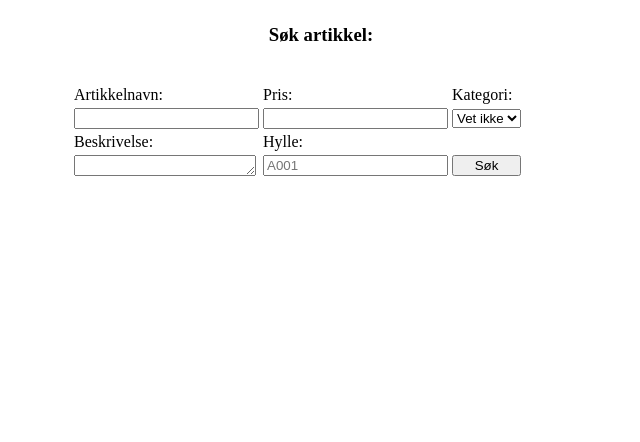
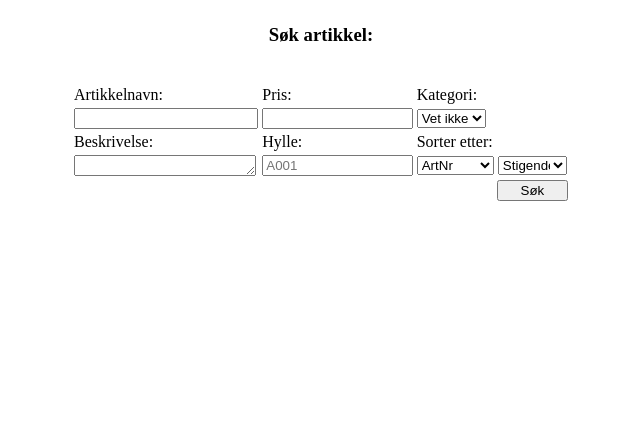
Before and after one commit to henriksen-marcus/Customer-Service-Desk, a PHP site: page /artikkeloversikt.html in a window 1280 px wide. Shown: the part 121-563 px from the top of the page, without its empty margins (319-959 px from the left). Run offline with PHP 8.4, Linux system fonts and the light colour scheme; data that the repository does not hold is empty.

Commit message:
Better search
- Added sorting to the search page, users can now sort based on any column, columns are automatically retrieved from the database, to ensure matching values.
- Users can also sort by asc/desc.
- Added favicon

```diff
--- a/Website/CSS/stylesheet.css
+++ b/Website/CSS/stylesheet.css
@@ -47,7 +47,7 @@
 
 #loadback tbody tr td {
   text-align: center;
-  padding: 2px 1px;
+  padding: 4px 2px;
   background-color: white;
 }
 
@@ -119,3 +119,10 @@
   margin: 0;
   float: left;
 }
+
+#searchBtn
+{
+  width: 47%;
+  float right;
+  text-align: center;
+}
--- a/Website/JS/skaff_artikkel.js
+++ b/Website/JS/skaff_artikkel.js
@@ -11,11 +11,15 @@
     var beskrivelse = $("#beskrivelse").val();
     var hylleBokstav = $("#hylle").val().substr(0, 1);
     var hylleNr = $("#hylle").val().slice(1);
+    var sort_by = $("#sorter").val();
+    var sortOptn = $("#sortOptn").val();
 
     var hasInput = false;
     // Don't allow the user to submit an empty form
     $(".searchForm").find("input, textarea, select").each(function() {
-      if ($(this).val() && $(this).attr("type") != "submit") {
+      if ($(this).val() && $(this).attr("type") != "submit" &&
+          $(this).attr("id") != "sorter" &&
+          $(this).attr("id") != "sortOptn") {
         hasInput = true;
         return;
       }
@@ -33,7 +37,9 @@
       kategori: kategori,
       beskrivelse: beskrivelse,
       hylleBokstav: hylleBokstav,
-      hylleNr: hylleNr
+      hylleNr: hylleNr,
+      sort_by: sort_by,
+      sortOptn: sortOptn
     });
   });
 
--- /dev/null
+++ b/Website/JS/skaff_sorts.js
@@ -0,0 +1,12 @@
+$(document).ready(function() {
+
+  $.ajax({
+    url: "./PHP/skaff_sorts.php",
+    type: "POST",
+    success: function (result)
+    {
+      $("#sorter").append(result);
+    }
+  });
+
+});
--- a/Website/PHP/skaff_artikkel.php
+++ b/Website/PHP/skaff_artikkel.php
@@ -11,6 +11,8 @@
   $beskrivelse = processData($_POST['beskrivelse']);
   $hylleBokstav = processData($_POST['hylleBokstav']);
   $hylleNr = processData($_POST['hylleNr']);
+  $sort_by = processData($_POST['sort_by']);
+  $sortOptn = processData($_POST['sortOptn']);
 
 	$sql = "SELECT * FROM ProduktListe WHERE";
 
@@ -41,6 +43,10 @@
     $hylle = $hylleBokstav . $hylleNr;
     addSQL("Hylle = $hylle");
   }
+
+
+  $sql = $sql . "ORDER BY " . $sort_by . " " . $sortOptn;
+
   $sqlPrint = json_encode($sql);
   echo "<script>console.log('SQL query: ' + $sqlPrint)</script>";
 
--- /dev/null
+++ b/Website/PHP/skaff_sorts.php
@@ -0,0 +1,16 @@
+<?php
+  include 'connect.php';
+  include 'functions.php';
+
+
+  $sql = "SELECT *FROM INFORMATION_SCHEMA.COLUMNS
+  WHERE TABLE_NAME = 'Produktliste';";
+
+  $result = mysqli_query($link, $sql);
+
+  while ($rad = mysqli_fetch_assoc($result))
+  {
+    $colName = $rad['COLUMN_NAME'];
+    $colModName = ucfirst($colName);
+    echo "<option value='$colName'>$colModName</option>";
+  }
--- a/Website/artikkeloversikt.html
+++ b/Website/artikkeloversikt.html
@@ -7,6 +7,7 @@
 		</script>
 		<script src="JS/skaff_artikkel.js"></script>
 		<script src="JS/kategori_options.js"></script>
+		<script src="JS/skaff_sorts.js"></script>
 		<script>
 		// Disable autocomplete for all inputs, too lazy to do it in html
 		$(document).ready(function() {
@@ -18,6 +19,7 @@
 		<meta charset="UTF-8"/>
 		<meta name="viewport" content="width=device-width, initial-scale=1"/>
 		<link rel="stylesheet" type="text/css" href="CSS/stylesheet.css"/>
+		<link rel="icon" href="favicon.ico" type="image/x-icon" />
 		<title>Artikkeloversikt</title>
 	</head>
 	<body>
@@ -48,12 +50,24 @@
 				    <tr>
 				      <td><p>Beskrivelse:</p></td>
 				      <td><p>Hylle:</p></td>
+							<td><p>Sorter etter:</p></td>
 				    </tr>
 				    <tr>
 				      <td><textarea type="text" rows=1 maxlength="1500" id="beskrivelse"></textarea></td>
 				      <td><input type="text" placeholder="A001" id="hylle"/></td>
-				      <td><input type="submit" id="searchBtn" value="Søk"/></td>
+				      <td>
+								<select id="sorter" style="width: 51%; margin: 0;"></select>
+								<select id="sortOptn" style="width: 46%; margin: 0;">
+									<option value="ASC">Stigende</option>
+									<option value="DESC">Synkende</option>
+								</select>
+							</td>
 				    </tr>
+						<tr>
+							<td></td>
+							<td></td>
+							<td style="text-align: right;"><button type="submit" id="searchBtn" value="Søk">Søk</button></td>
+						</tr>
 				  </table>
 				</div>
 				<p id="errorField" style="text-align:center; color:red;"></p>
--- a/Website/index.html
+++ b/Website/index.html
@@ -29,6 +29,7 @@
 		<meta charset="UTF-8"/>
 		<meta name="viewport" content="width=device-width, initial-scale=1"/>
 		<link rel="stylesheet" type="text/css" href="CSS/index.css"/>
+		<link rel="icon" href="favicon.ico" type="image/x-icon" />
 		<title>Jula</title>
 	</head>
 	<body>
--- a/Website/legg_til_artikkel.html
+++ b/Website/legg_til_artikkel.html
@@ -12,6 +12,7 @@
 		<meta charset="UTF-8"/>
 		<meta name="viewport" content="width=device-width, initial-scale=1"/>
 		<link rel="stylesheet" type="text/css" href="CSS/stylesheet.css"/>
+		<link rel="icon" href="favicon.ico" type="image/x-icon" />
 		<title>Legg til artikkel</title>
 	</head>
 	<body>
--- a/fill_tables.sql
+++ b/fill_tables.sql
@@ -71,3 +71,7 @@
 SELECT * FROM produktliste;
 
 SELECT * FROM ProduktListe;
+
+SELECT *
+FROM INFORMATION_SCHEMA.COLUMNS
+WHERE TABLE_NAME = 'Produktliste';
```
Also changed, not shown: Website/mottak.html (+5 -4 lines), Website/favicon.ico (added).
